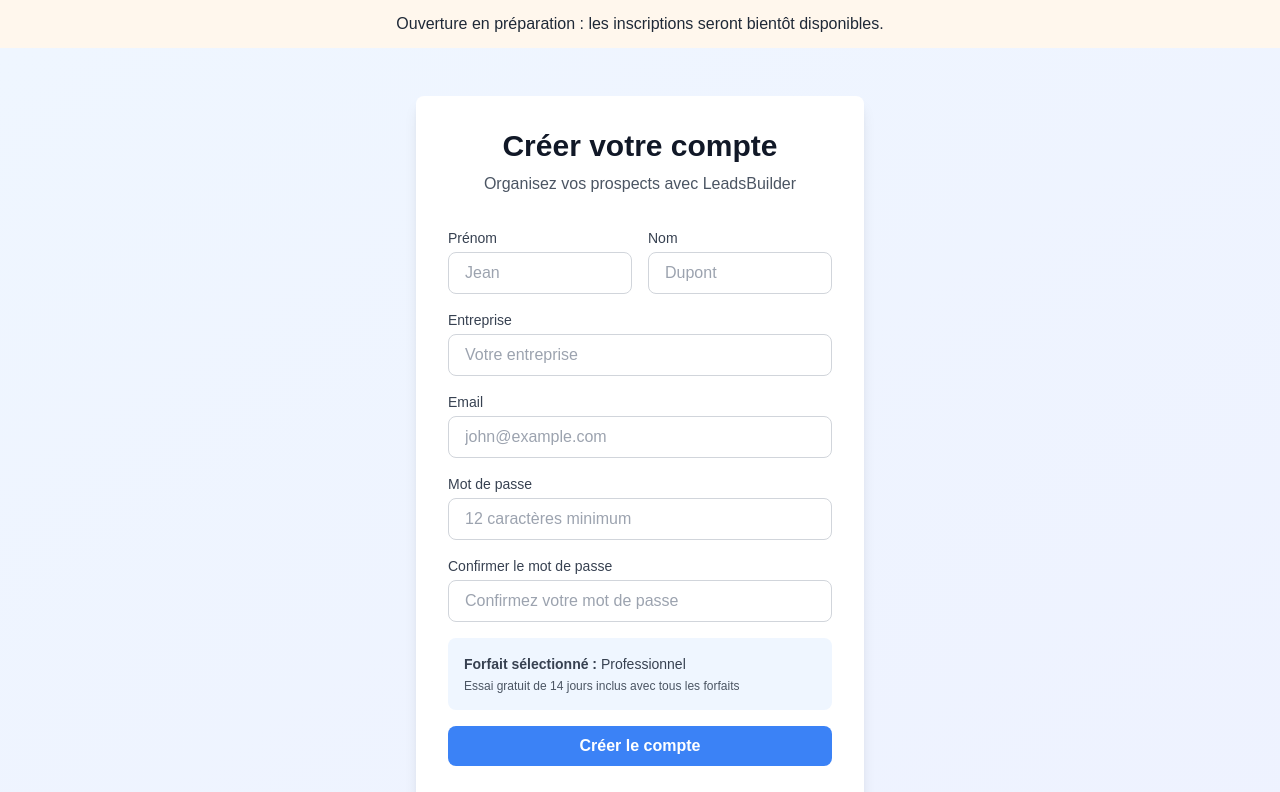
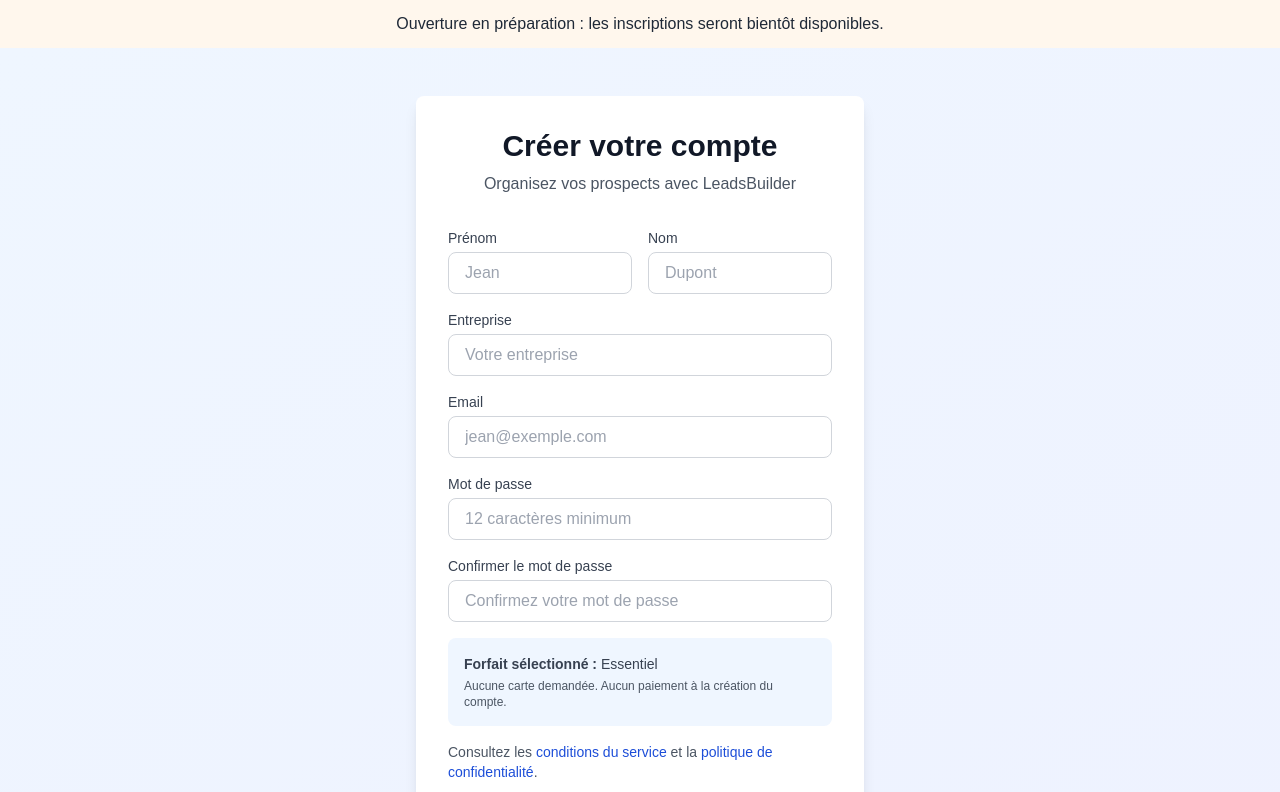
Before and after one commit to infofbentretiens-code/leadsbuilder, a Next.js app: page /auth/signup in a window 1280 px wide. Shown: the top 792 px of the page. Built offline with nearby package versions, Linux system fonts and the light colour scheme.

Commit message:
Corriger app/auth/signup

```diff
--- a/app/auth/signup/page.js
+++ b/app/auth/signup/page.js
@@ -7,7 +7,8 @@ import Link from 'next/link';
 function SignupForm() {
   const router = useRouter();
   const searchParams = useSearchParams();
-  const planParam = searchParams.get('plan') || 'professional';
+  const planParam = 'starter';
+  const billing = searchParams.get('billing') === 'annual' ? 'annual' : 'monthly';
 
   const [formData, setFormData] = useState({
     email: '',
@@ -51,6 +52,7 @@ function SignupForm() {
           lastName: formData.lastName,
           company: formData.company,
           plan: planParam,
+          billing,
         }),
       });
 
@@ -140,7 +142,7 @@ function SignupForm() {
               onChange={handleChange}
               required
               className="w-full px-4 py-2 border border-gray-300 rounded-lg focus:ring-2 focus:ring-blue-500 focus:border-transparent outline-none"
-              placeholder="john@example.com"
+              placeholder="jean@exemple.com"
             />
           </div>
 
@@ -179,10 +181,11 @@ function SignupForm() {
               <span className="font-semibold">Forfait sélectionné :</span> {({starter: 'Essentiel', professional: 'Professionnel', enterprise: 'Entreprise'})[planParam] || 'Professionnel'}
             </p>
             <p className="text-xs text-gray-600 mt-1">
-              Essai gratuit de 14 jours inclus avec tous les forfaits
+              Aucune carte demandée. Aucun paiement à la création du compte.
             </p>
           </div>
 
+          <p className="text-sm text-gray-600">Consultez les <Link className="text-blue-700" href="/conditions">conditions du service</Link> et la <Link className="text-blue-700" href="/confidentialite">politique de confidentialité</Link>.</p>
           <button
             type="submit"
             disabled={loading}
```
